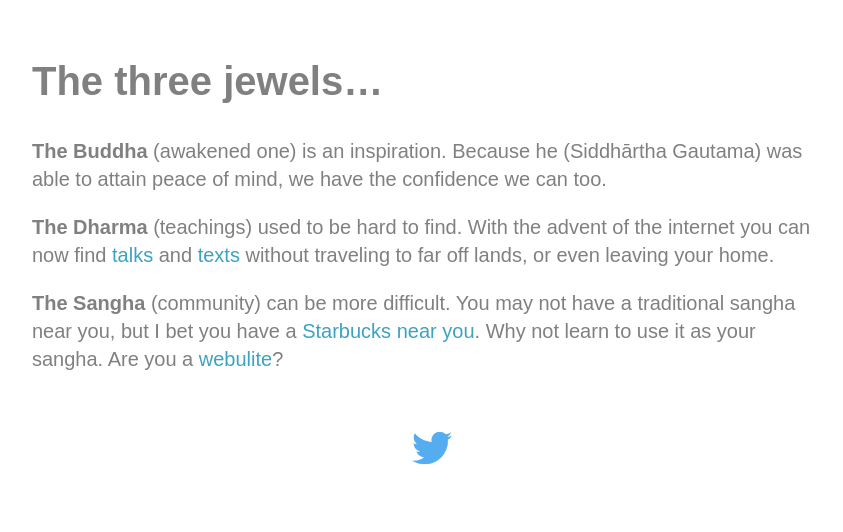
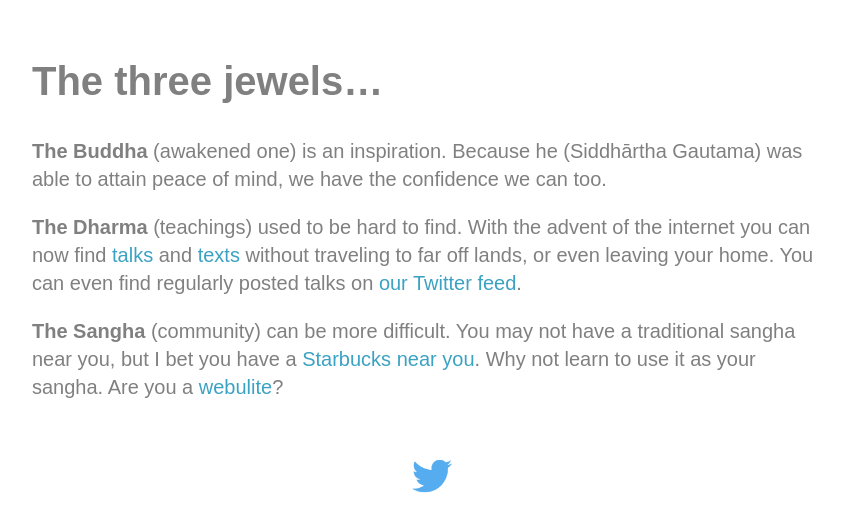
Before and after one commit to StarbucksSangha/StarbucksSangha, a Jekyll site: the page built from index.md, in a window 1280 px wide. Shown: the top 532 px of the page, without its empty margins (208-1051 px from the left). Built offline with Jekyll 4.4.1, drawn with Linux system fonts in a browser that asks for light colours.

Commit message:
Update index.md

```diff
--- a/index.md
+++ b/index.md
@@ -8,6 +8,6 @@
 
 <b>The Buddha</b> (awakened one) is an inspiration. Because he (Siddhārtha Gautama) was able to attain peace of mind, we have the confidence we can too.
 
-<b>The Dharma</b> (teachings) used to be hard to find. With the advent of the internet you can now find [talks](https://www.dhammatalks.org/mp3_collections_index.html){:target="_blank"} and [texts](https://www.dhammatalks.org/suttas/index.html){:target="_blank"} without traveling to far off lands, or even leaving your home.
+<b>The Dharma</b> (teachings) used to be hard to find. With the advent of the internet you can now find [talks](https://www.dhammatalks.org/mp3_collections_index.html){:target="_blank"} and [texts](https://www.dhammatalks.org/suttas/index.html){:target="_blank"} without traveling to far off lands, or even leaving your home. You can even find regularly posted talks on [our Twitter feed](https://twitter.com/StarbucksSangha){:target="_blank"}.
 
 <b>The Sangha</b> (community) can be more difficult. You may not have a traditional sangha near you, but I bet you have a [Starbucks near you](https://www.starbucks.com/store-locator){:target="_blank"}. Why not learn to use it as your sangha. Are you a <a href="https://webulite.com" target="_blank">webulite</a>?
```
